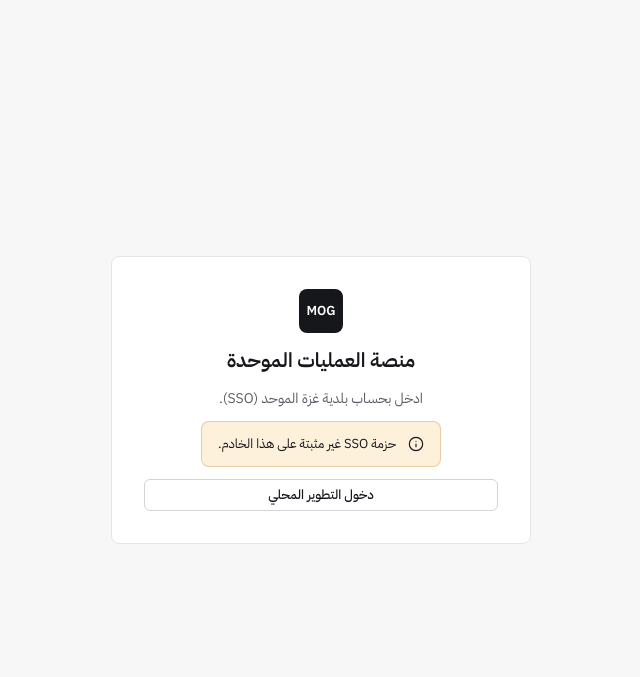
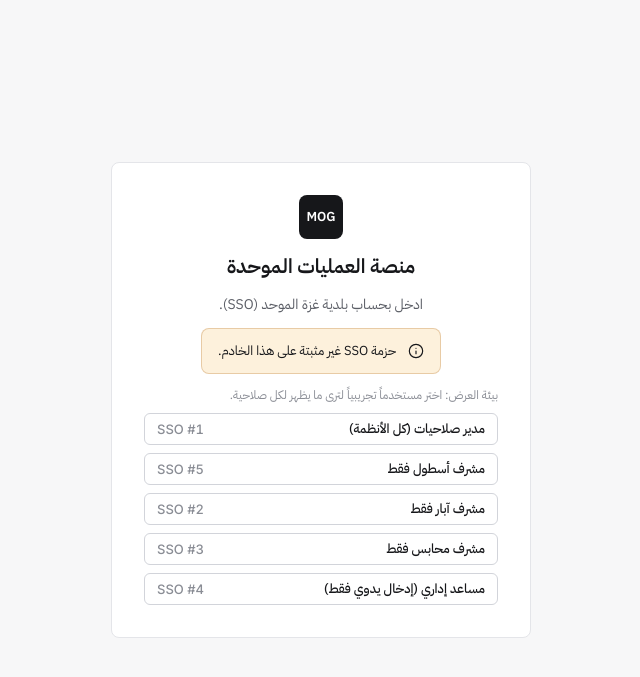
Before and after one commit to ramy814/ScadaBackend, a Laravel app: page /login in a window 1280 px wide. Shown: the top 677 px of the page, without its empty margins (319-959 px from the left). Run offline with Laravel 12, Linux system fonts and the light colour scheme; style sheets or scripts are compiled from the project's sources; some libraries are stand-ins or nearby versions.

Commit message:
fix(platform): isolate each user to the systems they were granted
- Applications directory shows only granted applications to non-admins.
- Locally only MOG_LOCAL_ADMIN_USER_ID manages access; other users keep
  their real scope.
- Demo fixture adds fleet-only and valves-only supervisors, and the local
  sign-in can switch between demo identities to verify each scope.
- Tests cover fleet-only and wells-only isolation across screens and routes.

Co-Authored-By: Claude Opus 5.5 <noreply@anthropic.com>
Claude-Session: https://claude.ai/code/session_01Hcd4FadEK44qXXMA7PCEzX

```diff
--- a/platform/app/Platform/Access/AccessService.php
+++ b/platform/app/Platform/Access/AccessService.php
@@ -47,8 +47,9 @@ class AccessService
     /** Access and operations management (legacy MOG_PERMISSIONS_ADMIN_USER_IDS rule). */
     public function isPlatformAdmin(int $userId): bool
     {
-        return app()->environment('local')
-            || in_array($userId, config('platform.permissions_admin_user_ids', []), true);
+        // Locally only the configured dev identity manages access, so other demo users keep their real scope.
+        return in_array($userId, config('platform.permissions_admin_user_ids', []), true)
+            || (app()->environment('local') && $userId === (int) config('platform.local_admin_user_id'));
     }
 
     public function hasAnyAccess(int $userId): bool
--- a/platform/app/Platform/Applications/ApplicationsController.php
+++ b/platform/app/Platform/Applications/ApplicationsController.php
@@ -10,17 +10,19 @@ use Illuminate\Http\Request;
 use Inertia\Inertia;
 use Inertia\Response;
 
-/** Directory of every managed Flutter application, its contract and release policy. */
+/** Directory of the managed Flutter applications. Non-admins only see the applications they were granted. */
 class ApplicationsController extends Controller
 {
     public function __invoke(Request $request, ApplicationRegistry $registry, AccessService $access): Response
     {
         $locale = app()->getLocale();
         $userId = (int) $request->user('admin')->getAuthIdentifier();
+        $visible = $access->isPlatformAdmin($userId) ? array_keys($registry->all()) : $access->workspaces($userId);
 
         return Inertia::render('Platform/Applications', [
             'applications' => array_map(fn (array $app): array => [
                 ...$registry->present($app['key'], $locale),
+                ...($app['key'] === 'fleet' && ! $access->canAccess($userId, 'fleet') ? ['home' => $access->assistantHome($userId)] : []),
                 'audience' => $app['audience'][$locale] ?? $app['audience']['ar'],
                 'auth' => $app['auth'][$locale] ?? $app['auth']['ar'],
                 'platforms' => $app['platforms'],
@@ -29,8 +31,8 @@ class ApplicationsController extends Controller
                 'release' => $app['release_tracking']
                     ? ['version' => config('driver_app.latest_version'), 'build' => (int) config('driver_app.latest_build')]
                     : null,
-                'accessible' => $access->canAccess($userId, $app['key']),
-            ], array_values($registry->all())),
+                'accessible' => in_array($app['key'], $access->workspaces($userId), true),
+            ], array_values(array_filter($registry->all(), fn (array $app): bool => in_array($app['key'], $visible, true)))),
         ]);
     }
 }
--- a/platform/app/Platform/Identity/AuthController.php
+++ b/platform/app/Platform/Identity/AuthController.php
@@ -5,6 +5,7 @@ declare(strict_types=1);
 namespace App\Platform\Identity;
 
 use App\Http\Controllers\Controller;
+use Database\Fixture\DemoData;
 use Illuminate\Http\Request;
 use Illuminate\Support\Facades\Auth;
 use Inertia\Inertia;
@@ -28,6 +29,10 @@ class AuthController extends Controller
             'ssoError' => $request->has('sso_error'),
             'ssoAvailable' => class_exists($sso),
             'devLoginUrl' => app()->environment('local') ? route('dev-login') : null,
+            'demoIdentities' => $this->demoFixture() ? array_map(
+                fn (int $id, string $scope): array => ['id' => $id, 'scope' => $scope, 'url' => route('dev-login', ['as' => $id])],
+                array_keys(DemoData::IDENTITIES), DemoData::IDENTITIES,
+            ) : [],
         ])->toResponse($request);
     }
 
@@ -48,7 +53,11 @@ class AuthController extends Controller
     /** APP_ENV=local only (route is not registered otherwise). */
     public function devLogin(Request $request): Response
     {
-        $userId = (int) config('platform.local_admin_user_id');
+        // Switching identity is limited to the demo fixture's fictional users (to check each permission scope).
+        $requested = (int) $request->query('as');
+        $userId = $requested > 0 && $this->demoFixture() && isset(DemoData::IDENTITIES[$requested])
+            ? $requested
+            : (int) config('platform.local_admin_user_id');
         abort_if($userId <= 0, 404, 'Set MOG_LOCAL_ADMIN_USER_ID to use local sign-in.');
 
         Auth::guard('admin')->loginUsingId($userId);
@@ -56,4 +65,9 @@ class AuthController extends Controller
 
         return redirect()->route('overview');
     }
+
+    private function demoFixture(): bool
+    {
+        return app()->environment('local') && config('database.connections.oracle.driver') === 'sqlite';
+    }
 }
--- a/platform/database/fixture/DemoData.php
+++ b/platform/database/fixture/DemoData.php
@@ -17,6 +17,9 @@ final class DemoData
 {
     public const ADMIN_ID = 1;
 
+    /** Demo identities offered by /dev-login on the fixture only (id => scope label key). */
+    public const IDENTITIES = [1 => 'admin', 5 => 'fleet', 2 => 'wells', 3 => 'valves', 4 => 'assistant'];
+
     public static function seed(): void
     {
         if (config('database.connections.oracle.driver') !== 'sqlite') {
@@ -30,13 +33,16 @@ final class DemoData
         $db->table('mog_users.users_list')->insert([
             ['id' => self::ADMIN_ID, 'emp_id' => 9001, 'full_name' => 'مستخدم العرض المحلي', 'tracking_id' => 100, 'is_active' => 1, 'user_mobile' => '0599000001'],
             ['id' => 2, 'emp_id' => 9002, 'full_name' => 'مشرف آبار تجريبي', 'tracking_id' => 101, 'is_active' => 1, 'user_mobile' => '0599000002'],
-            ['id' => 3, 'emp_id' => 9003, 'full_name' => 'مفتش محابس تجريبي', 'tracking_id' => 102, 'is_active' => 1, 'user_mobile' => '0599000003'],
+            ['id' => 3, 'emp_id' => 9003, 'full_name' => 'مشرف محابس تجريبي', 'tracking_id' => 102, 'is_active' => 1, 'user_mobile' => '0599000003'],
+            ['id' => 5, 'emp_id' => 9005, 'full_name' => 'مشرف أسطول تجريبي', 'tracking_id' => 104, 'is_active' => 1, 'user_mobile' => '0599000005'],
         ]);
         foreach (['fleet', 'wells', 'valves'] as $key) {
             $db->table('control_unit.system_permissions')->insert(['user_id' => self::ADMIN_ID, 'system_key' => $key, 'granted_by' => 'demo']);
         }
         $db->table('control_unit.system_permissions')->insert(['user_id' => 2, 'system_key' => 'wells', 'granted_by' => 'demo']);
         $db->table('control_unit.system_permissions')->insert(['user_id' => 2, 'system_key' => 'wells.readings.delete', 'granted_by' => 'demo']);
+        $db->table('control_unit.system_permissions')->insert(['user_id' => 3, 'system_key' => 'valves', 'granted_by' => 'demo']);
+        $db->table('control_unit.system_permissions')->insert(['user_id' => 5, 'system_key' => 'fleet', 'granted_by' => 'demo']);
 
         // ── Fleet ───────────────────────────────────────────────────────────
         $drivers = ['أحمد سالم', 'محمود عودة', 'خالد النجار', 'يوسف حمدان', 'سامي الخطيب', 'إياد شعت'];
@@ -47,6 +53,7 @@ final class DemoData
             $db->table('g_store.vehicle_stages')->insert(['vehicle_oid' => 700 + $i, 'stage_oid' => 10, 'access_type' => 3]);
         }
         $db->table('tracking.user_station')->insert(['stage_oid' => 10, 'user_oid' => 100]);
+        $db->table('tracking.user_station')->insert(['stage_oid' => 10, 'user_oid' => 104]);
         $db->table('mog_users.users_list')->insert(['id' => 4, 'emp_id' => 9004, 'full_name' => 'مساعد إداري تجريبي', 'tracking_id' => 103, 'is_active' => 1]);
         $db->table('g_store.vehicle_stages')->insert(['vehicle_oid' => 700, 'stage_oid' => 20, 'access_type' => 1]);
         $db->table('tracking.user_station')->insert(['stage_oid' => 20, 'user_oid' => 103]);
--- a/platform/resources/js/Pages/Auth/SignIn.vue
+++ b/platform/resources/js/Pages/Auth/SignIn.vue
@@ -3,7 +3,7 @@ import { Head } from '@inertiajs/vue3';
 import Icon from '../../Components/Icon.vue';
 import { useI18n } from '../../lib/i18n.js';
 
-defineProps({ ssoError: Boolean, ssoAvailable: Boolean, devLoginUrl: String });
+defineProps({ ssoError: Boolean, ssoAvailable: Boolean, devLoginUrl: String, demoIdentities: { type: Array, default: () => [] } });
 const { t } = useI18n();
 </script>
 
@@ -17,7 +17,13 @@ const { t } = useI18n();
             <div v-if="ssoError" class="notice danger" style="text-align: start"><Icon name="alert-triangle" />{{ t('auth.sso_error') }}</div>
             <a v-if="ssoAvailable" href="/login" class="btn btn-primary" style="width: 100%">{{ t('auth.sso') }}</a>
             <div v-else class="notice warning" style="text-align: start"><Icon name="info" />{{ t('auth.sso_missing') }}</div>
-            <a v-if="devLoginUrl" :href="devLoginUrl" class="btn" style="width: 100%">{{ t('auth.dev') }}</a>
+            <a v-if="devLoginUrl && !demoIdentities.length" :href="devLoginUrl" class="btn" style="width: 100%">{{ t('auth.dev') }}</a>
+            <div v-if="demoIdentities.length" class="stack" style="gap: var(--s-2); width: 100%; text-align: start">
+                <p class="hint">{{ t('auth.demo_hint') }}</p>
+                <a v-for="identity in demoIdentities" :key="identity.id" :href="identity.url" class="btn" style="width: 100%; justify-content: space-between">
+                    <span>{{ t(`auth.demo.${identity.scope}`) }}</span><span class="subtle num">SSO #{{ identity.id }}</span>
+                </a>
+            </div>
         </div>
     </main>
 </template>
--- a/platform/resources/js/lang/ar.js
+++ b/platform/resources/js/lang/ar.js
@@ -228,6 +228,8 @@ export default {
     auth: {
         title: 'تسجيل الدخول', subtitle: 'ادخل بحساب بلدية غزة الموحد (SSO).', sso: 'الدخول عبر SSO',
         sso_error: 'تعذّر التحقق من رمز SSO. أعد المحاولة.', sso_missing: 'حزمة SSO غير مثبتة على هذا الخادم.', dev: 'دخول التطوير المحلي',
+        demo_hint: 'بيئة العرض: اختر مستخدماً تجريبياً لترى ما يظهر لكل صلاحية.',
+        demo: { admin: 'مدير صلاحيات (كل الأنظمة)', fleet: 'مشرف أسطول فقط', wells: 'مشرف آبار فقط', valves: 'مشرف محابس فقط', assistant: 'مساعد إداري (إدخال يدوي فقط)' },
     },
     errors: {
         no_access: 'لا تملك صلاحية الوصول', back_overview: 'العودة للنظرة العامة', suspended: 'الأنظمة متوقفة مؤقتاً',
--- a/platform/resources/js/lang/en.js
+++ b/platform/resources/js/lang/en.js
@@ -228,6 +228,8 @@ export default {
     auth: {
         title: 'Sign in', subtitle: 'Use your Gaza Municipality single sign-on account.', sso: 'Sign in with SSO',
         sso_error: 'The SSO token could not be verified. Try again.', sso_missing: 'The SSO package is not installed on this server.', dev: 'Local development sign-in',
+        demo_hint: 'Demo environment: pick a demo user to see what each permission shows.',
+        demo: { admin: 'Access manager (all systems)', fleet: 'Fleet supervisor only', wells: 'Wells supervisor only', valves: 'Valves supervisor only', assistant: 'Administrative assistant (manual entry only)' },
     },
     errors: {
         no_access: 'You don’t have access', back_overview: 'Back to overview', suspended: 'Systems temporarily suspended',
```
Also changed, not shown: platform/docs/04-roadmap.md (+1 -0 lines), platform/tests/Feature/AccessTest.php (+42 -0 lines).
